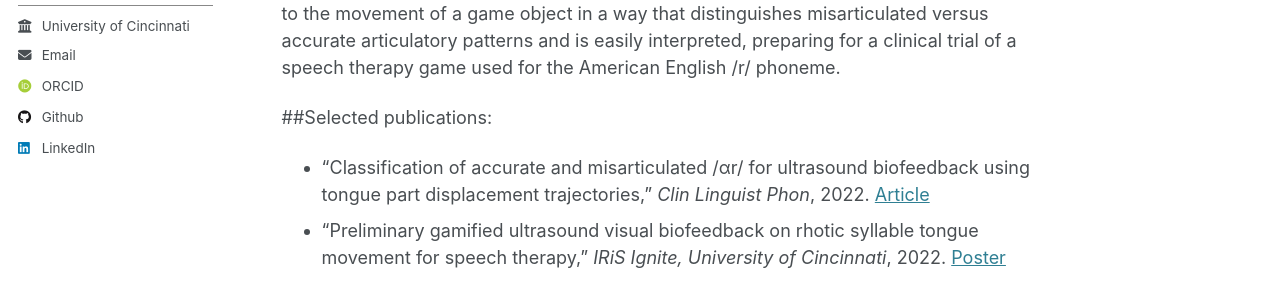
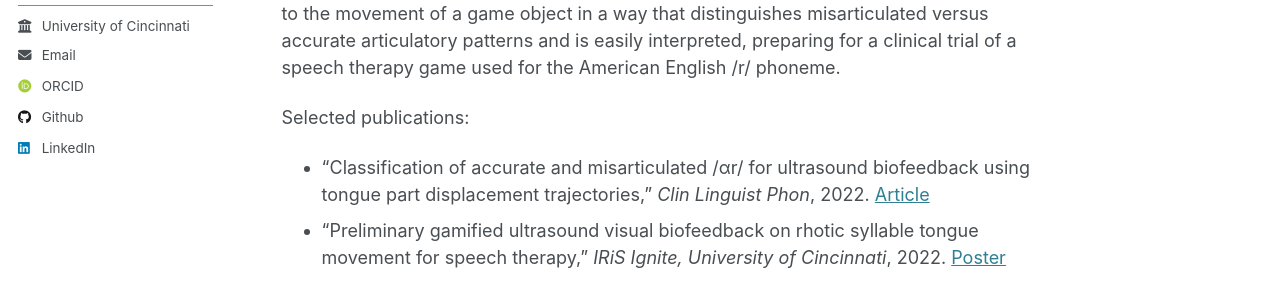
Before and after one commit to SarahRLi/sarahrli.github.io, a Jekyll site: the page built from _portfolio/portfolio-1.md, in a window 1280 px wide and 1316 px high. Shown: the part 312-605 px from the top of the window. Built offline with Jekyll 4.4.1, drawn with Linux system fonts in a browser that asks for light colours; some web fonts are replaced.

```diff
--- a/_portfolio/portfolio-1.md
+++ b/_portfolio/portfolio-1.md
@@ -6,7 +6,7 @@ collection: portfolio
 
 Using ultrasound images to understand the moving shape of the tongue can be difficult, especially for the fast pace of articulatory movement during speech production. These studies determined how the movement of different parts of the tongue could be projected to the movement of a game object in a way that distinguishes misarticulated versus accurate articulatory patterns and is easily interpreted, preparing for a clinical trial of a speech therapy game used for the American English /r/ phoneme.
 
-##Selected publications:
+Selected publications:
 - “Classification of accurate and misarticulated /αr/ for ultrasound biofeedback using tongue part displacement trajectories,” *Clin Linguist Phon*, 2022. [Article](https://github.com/SarahRLi/sarahrli.github.io/blob/master/files/Li_2022_CLP.pdf)
 - “Preliminary gamified ultrasound visual biofeedback on rhotic syllable tongue movement for speech therapy,” *IRiS Ignite, University of Cincinnati*, 2022. [Poster](https://github.com/SarahRLi/sarahrli.github.io/blob/master/files/Li_2022_IRiS_poster.pdf)
 
```
